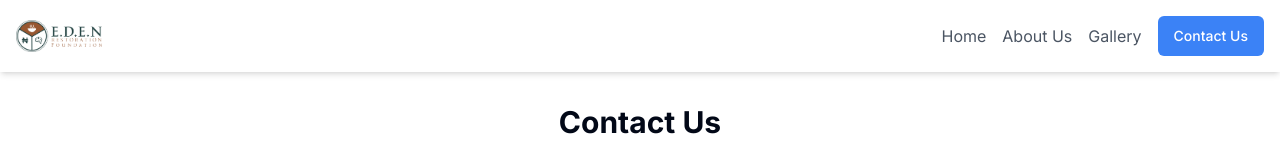
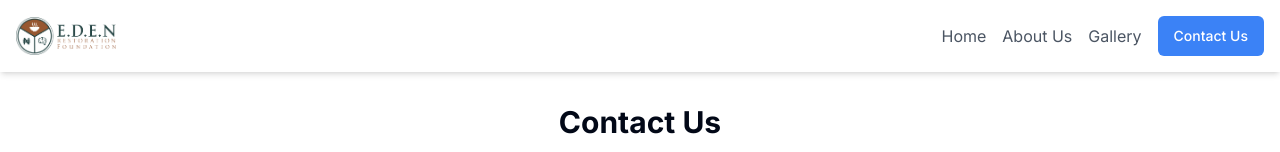
Before and after one commit to konfirmed/eden, a Next.js app: page /contact-us in a window 1280 px wide. Shown: the top 152 px of the page. Built offline with nearby package versions, Linux system fonts and the light colour scheme.

Commit message:
Update about page.tsx

```diff
--- a/app/contact-us/page.tsx
+++ b/app/contact-us/page.tsx
@@ -1,15 +1,22 @@
 import Link from "next/link";
+import Image from "next/image";
 import Label from "@/components/ui/Label";
 import Input from "@/components/ui/Input";
 import Textarea from "@/components/ui/Textarea";
 import { Button } from "@/components/ui/button";
 import { FaFacebook, FaTwitter, FaInstagram, FaLinkedin } from "react-icons/fa";
 
-export function Navigation() {
+const ContactPage = () => {
   return (
+    <div className="flex flex-col min-h-screen">
       <nav className="bg-white py-4 shadow-md sticky top-0 z-10">
         <div className="container mx-auto px-4 flex justify-between items-center">
-        <img src="/eden new.png" alt="Eden Logo" className="h-8" />
+          <Image
+            src="/eden new.png"
+            alt="Eden Logo"
+            height={100}
+            width={100}
+          />
           <div className="flex items-center space-x-4">
             <Link className="text-gray-600 hover:text-gray-800" href="/">
               Home
@@ -26,13 +33,6 @@ export function Navigation() {
           </div>
         </div>
       </nav>
-  );
-}
-
-const ContactPage = () => {
-  return (
-    <div className="flex flex-col min-h-screen">
-      <Navigation />
       <div className="flex-grow px-4 py-8">
         <form className="w-full max-w-md mx-auto space-y-6">
           <div className="space-y-2 text-center">
```
Lines whose indentation alone changed are shown as unchanged.
